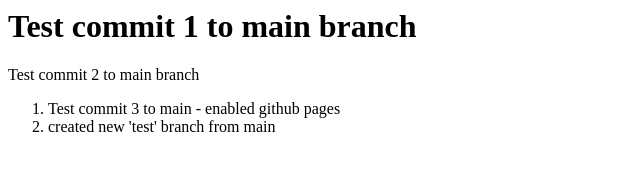
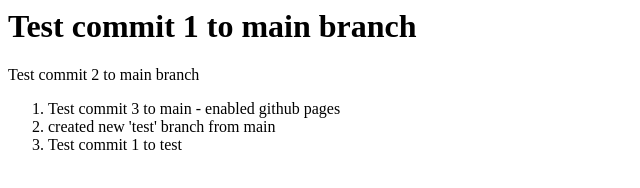
Before and after one commit to Ak-prog-50/test_cicd, a plain HTML site: page index.html in a window 1280 px wide. Shown: the whole page, without its empty margins (0-640 px from the left). Drawn offline with Linux system fonts and the light colour scheme.

Commit message:
test cmmit nto test

```diff
--- a/index.html
+++ b/index.html
@@ -3,4 +3,5 @@
 <ol>
     <li>Test commit 3 to main - enabled github pages</li>
     <li>created new 'test' branch from main</li>
+    <li>Test commit 1 to test</li>
 </ol>
```
